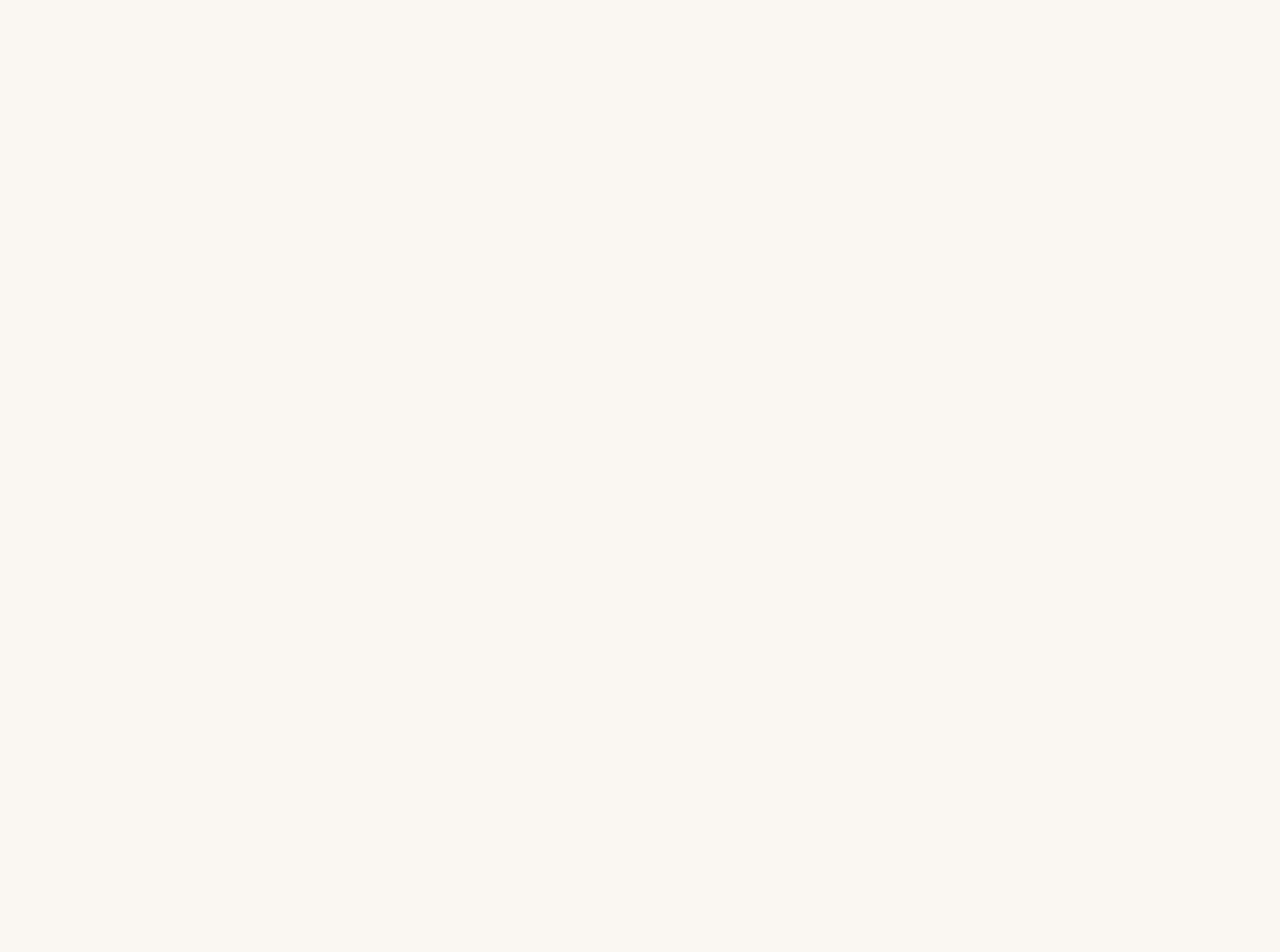
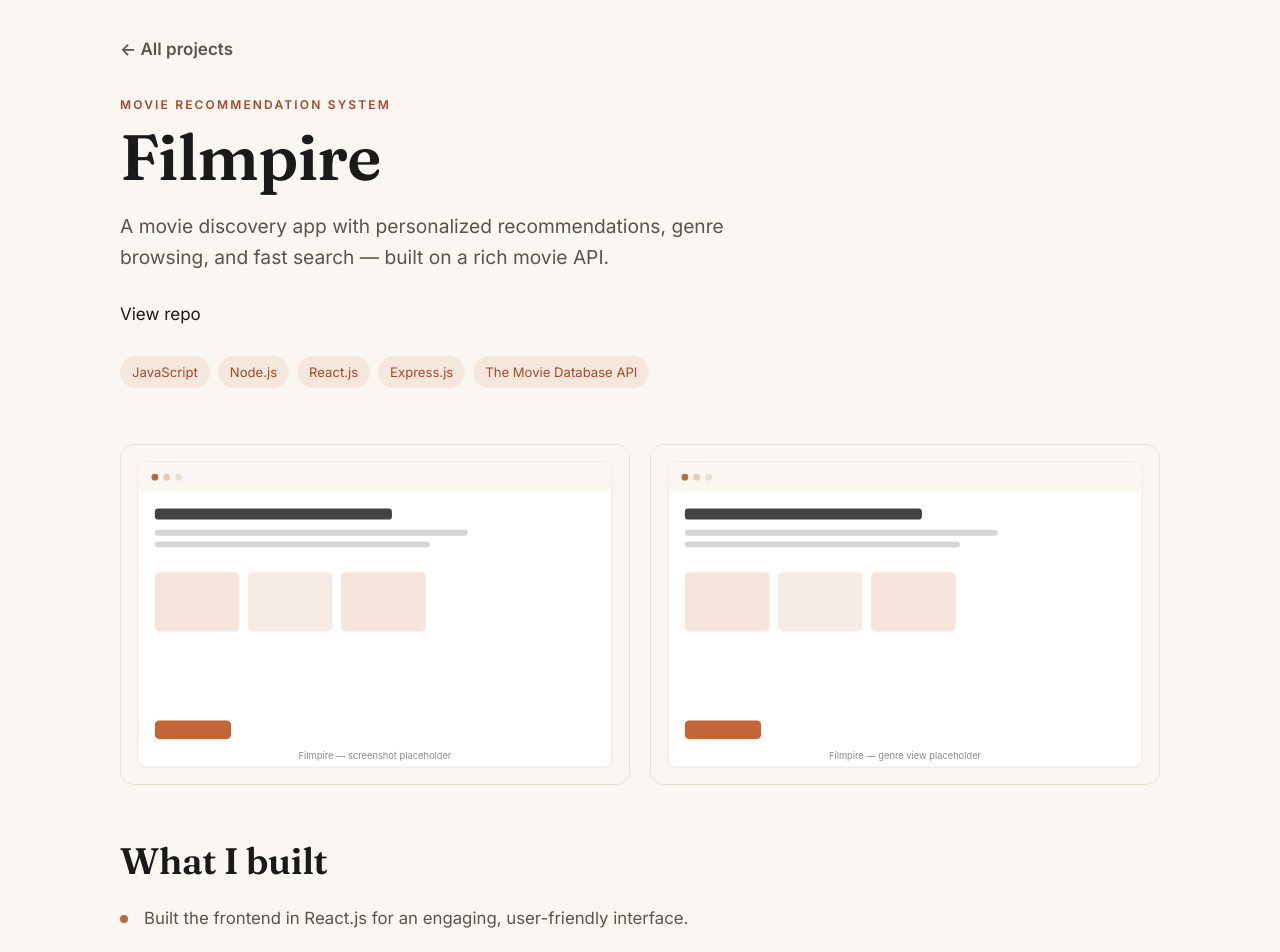
Before and after one commit to aniketsahran/aniket-portfolio, a React (Vite) app: page /projects/filmpire in a window 1280 px wide. Shown: the part 60-1012 px from the top of the page. Before the commit the page ends 800 px from the top, so only its background shows below. Built offline with nearby package versions, Linux system fonts and the light colour scheme.

Commit message:
feat: add project detail page with not-found guard

```diff
--- a/src/App.jsx
+++ b/src/App.jsx
@@ -1,17 +1,10 @@
 import { Routes, Route } from 'react-router-dom'
 import SmoothScroll from './components/SmoothScroll.jsx'
 import Nav from './components/Nav.jsx'
+import ProjectDetail from './pages/ProjectDetail.jsx'
 
-// Placeholder pages — replaced by real Home (Task 13) and ProjectDetail (Task 9).
+// Placeholder Home — replaced by real Home in Task 13.
 function Home() {
-  return (
-    <main id="top">
-      <h1>Aniket Sahran</h1>
-    </main>
-  )
-}
-
-function ProjectDetail() {
   return (
     <main id="top">
       <h1>Aniket Sahran</h1>
--- /dev/null
+++ b/src/pages/ProjectDetail.css
@@ -0,0 +1,125 @@
+.pd {
+  padding-top: clamp(6rem, 12vh, 9rem);
+  padding-bottom: var(--section-y);
+}
+
+.pd--missing {
+  min-height: 70vh;
+  display: flex;
+  align-items: center;
+}
+
+.pd__back {
+  display: inline-block;
+  font-weight: 600;
+  color: var(--muted);
+  margin-bottom: 2rem;
+  transition: color 0.2s var(--ease);
+}
+
+.pd__back:hover {
+  color: var(--accent-strong);
+}
+
+.pd__head {
+  max-width: 62ch;
+}
+
+.pd__title {
+  font-size: clamp(2.4rem, 6vw, 4rem);
+  margin: 0.5rem 0 1.25rem;
+}
+
+.pd__lead {
+  font-size: 1.2rem;
+  color: var(--muted);
+}
+
+.pd__links {
+  display: flex;
+  flex-wrap: wrap;
+  gap: 0.8rem;
+  margin-top: 1.75rem;
+}
+
+.pd__soon {
+  display: inline-flex;
+  align-items: center;
+  padding: 0.8rem 1.4rem;
+  border: 1px dashed var(--line);
+  border-radius: var(--radius-sm);
+  color: var(--faint);
+  font-size: 0.95rem;
+}
+
+.pd__tech {
+  display: flex;
+  flex-wrap: wrap;
+  gap: 0.5rem;
+  margin-top: 1.75rem;
+}
+
+.pd__tech li {
+  font-size: 0.82rem;
+  padding: 0.35rem 0.75rem;
+  border-radius: 999px;
+  background: var(--accent-wash);
+  color: var(--accent-strong);
+}
+
+.pd__gallery {
+  display: grid;
+  grid-template-columns: repeat(auto-fit, minmax(340px, 1fr));
+  gap: 1.25rem;
+  margin: 3.5rem 0;
+}
+
+.pd__shot {
+  border-radius: var(--radius);
+  overflow: hidden;
+  border: 1px solid var(--line);
+  background: var(--bg-sunken);
+}
+
+.pd__shot img {
+  width: 100%;
+  height: 100%;
+  object-fit: cover;
+}
+
+.pd__detail {
+  max-width: 62ch;
+}
+
+.pd__h2 {
+  font-size: clamp(1.6rem, 4vw, 2.3rem);
+  margin-bottom: 1.5rem;
+}
+
+.pd__highlights {
+  display: grid;
+  gap: 1rem;
+}
+
+.pd__highlights li {
+  position: relative;
+  padding-left: 1.5rem;
+  color: var(--muted);
+  font-size: 1.05rem;
+}
+
+.pd__highlights li::before {
+  content: '';
+  position: absolute;
+  left: 0;
+  top: 0.6em;
+  width: 8px;
+  height: 8px;
+  border-radius: 50%;
+  background: var(--accent);
+}
+
+.pd__back--bottom {
+  margin-top: 3rem;
+  margin-bottom: 0;
+}
--- /dev/null
+++ b/src/pages/ProjectDetail.jsx
@@ -0,0 +1,104 @@
+import { useParams, Link } from 'react-router-dom'
+import { motion } from 'framer-motion'
+import { projects } from '../data/content.js'
+import Reveal from '../components/Reveal.jsx'
+import useReducedMotion from '../hooks/useReducedMotion.js'
+import './ProjectDetail.css'
+
+export default function ProjectDetail() {
+  const { slug } = useParams()
+  const project = projects.find((p) => p.slug === slug)
+  const reduced = useReducedMotion()
+
+  if (!project) {
+    return (
+      <main className="pd pd--missing" id="top">
+        <div className="container">
+          <p className="eyebrow">404</p>
+          <h1 className="pd__title">Project not found.</h1>
+          <p className="pd__lead">
+            That project doesn&apos;t exist (or moved). Let&apos;s get you back.
+          </p>
+          <Link to="/" className="btn btn--primary">
+            Back home
+          </Link>
+        </div>
+      </main>
+    )
+  }
+
+  const hasDemo = project.demoUrl && project.demoUrl !== '#'
+  const hasRepo = project.repoUrl && project.repoUrl !== '#'
+
+  return (
+    <main className="pd" id="top">
+      <article className="container">
+        <Link to="/#work" className="pd__back">
+          ← All projects
+        </Link>
+
+        <motion.header
+          className="pd__head"
+          {...(reduced
+            ? {}
+            : {
+                initial: { opacity: 0, y: 24 },
+                animate: { opacity: 1, y: 0 },
+                transition: { duration: 0.7, ease: [0.22, 1, 0.36, 1] },
+              })}
+        >
+          <p className="eyebrow">{project.kind}</p>
+          <h1 className="pd__title">{project.name}</h1>
+          <p className="pd__lead">{project.summary}</p>
+
+          <div className="pd__links">
+            {hasRepo && (
+              <a className="btn btn--primary" href={project.repoUrl} target="_blank" rel="noreferrer">
+                View repo
+              </a>
+            )}
+            {!hasRepo && (
+              <span className="pd__soon">Repository coming soon</span>
+            )}
+            {hasDemo && (
+              <a className="btn btn--ghost" href={project.demoUrl} target="_blank" rel="noreferrer">
+                Live demo
+              </a>
+            )}
+          </div>
+
+          <ul className="pd__tech">
+            {project.tech.map((t) => (
+              <li key={t}>{t}</li>
+            ))}
+          </ul>
+        </motion.header>
+
+        <section className="pd__gallery" aria-label={`${project.name} screenshots`}>
+          {project.images.map((src, i) => (
+            <Reveal className="pd__shot" delay={i * 0.06} key={src}>
+              <img src={src} alt={`${project.name} screenshot ${i + 1}`} loading="lazy" />
+            </Reveal>
+          ))}
+        </section>
+
+        <section className="pd__detail">
+          <Reveal as="h2" className="pd__h2">
+            What I built
+          </Reveal>
+          <ul className="pd__highlights">
+            {project.highlights.map((h) => (
+              <Reveal as="li" key={h}>
+                {h}
+              </Reveal>
+            ))}
+          </ul>
+        </section>
+
+        <Link to="/#work" className="pd__back pd__back--bottom">
+          ← Back to all projects
+        </Link>
+      </article>
+    </main>
+  )
+}
```
Also changed, not shown: 1 other file (tests, documents, lock files or other folders).
